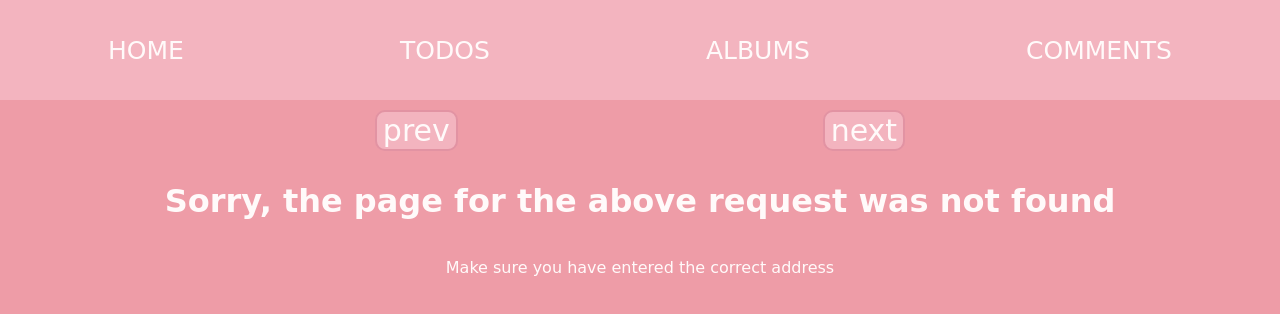
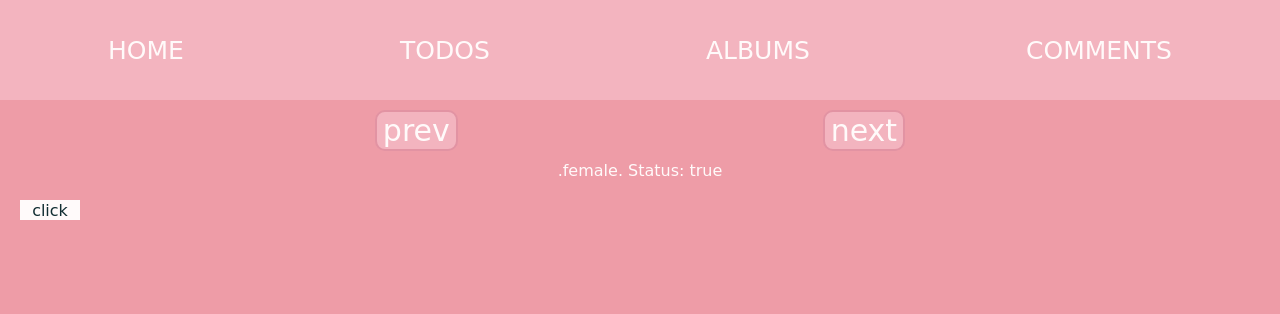
Before and after one commit to Martozhyna/my_react, a React (Create React App) app: page /home in a window 1280 px wide. Before the commit this address had no page. Shown: the top 314 px of the page. Built offline with nearby package versions, Linux system fonts and the light colour scheme.

Commit message:
add context and children

```diff
--- a/src/App.js
+++ b/src/App.js
@@ -1,4 +1,4 @@
-import {Route, Routes} from "react-router-dom";
+import {Navigate, Route, Routes} from "react-router-dom";
 
 import {MainLayout} from "./layouts";
 import {AlbumsPage, CommentsPage, HomePage, NotFoundPage, PostPage, TodosPage} from "./pages";
@@ -7,7 +7,8 @@ const App = () => {
     return (
         <Routes>
             <Route path={'/'} element={<MainLayout/>}>
-                <Route index element={<HomePage/>}/>
+                <Route index element={<Navigate to={'home'}/>}/>
+                <Route path={'home'} element={<HomePage/>}/>
                 <Route path={'todos'} element={<TodosPage/>}/>
                 <Route path={'albums'} element={<AlbumsPage/>}/>
                 <Route path={'comments'} element={<CommentsPage/>}/>
--- /dev/null
+++ b/src/components/Button/Button.js
@@ -0,0 +1,10 @@
+import css from './Button.module.css';
+
+const Button = ({children, click,...props}) => {
+    return (
+        <div className={css.Button} onClick={click} {...props}>
+            {children}
+        </div>
+    )
+}
+export {Button}
--- /dev/null
+++ b/src/components/Button/Button.module.css
@@ -0,0 +1,18 @@
+.Button{
+    display: flex;
+    justify-content: center;
+    align-items: center;
+    background: lightcyan;
+    width: 60px;
+    height: 20px;
+    color: #112D32;
+    margin: 20px;
+}
+
+.Button:hover{
+    background: #e2929e;
+    color: snow;
+    width: 70px;
+    height: 30px;
+    cursor: pointer;
+}
--- a/src/components/index.js
+++ b/src/components/index.js
@@ -6,3 +6,4 @@ export * from './Todo/Todo';
 export * from './Albums/Albums';
 export * from './Album/Album';
 export * from './PostDetail/PostDetail';
+export * from './Button/Button';
--- a/src/index.js
+++ b/src/index.js
@@ -1,16 +1,20 @@
-import React from 'react';
+import React, {createContext} from 'react';
 import ReactDOM from 'react-dom/client';
 import {BrowserRouter} from "react-router-dom";
 
 import './index.css';
 import {App} from './App';
 
-
+export const MyContext = createContext(null);
 
 const root = ReactDOM.createRoot(document.getElementById('root'));
 root.render(
-    <BrowserRouter>
-        <App />
-    </BrowserRouter>
+
+    <MyContext.Provider value={{name: 'Mabel', age:14}}>
+        <BrowserRouter>
+            <App />
+        </BrowserRouter>
+    </MyContext.Provider>
+
 
 );
--- a/src/pages/HomePage/HomePage.js
+++ b/src/pages/HomePage/HomePage.js
@@ -1,44 +1,19 @@
+import {useContext} from "react";
+
 import css from './HomePage.module.css';
+import {MyContext} from "../../index";
+import {Button} from "../../components";
 
 const HomePage = () => {
+    const context = useContext(MyContext);
+    context.gender = 'female';
+    Object.assign(context,{status: true})
+    delete context.name
     return (
         <div className={css.home}>
-            <div>
-                <h1>Welcome to the HomePage</h1>
-            </div>
-            <div className={css.father}>
-                <div className={css.card}>
-                    <div className={css.description}>
-                        <h2>Modern design</h2>
-                        <p>Unique elegance, incredible comfort, soft forms, modern design, affordable price and fast
-                            delivery</p>
-                    </div>
-                    <div className={css.button}>
-                        <button>Learn more</button>
-                    </div>
-                </div>
-
-                <div className={css.card}>
-                    <div className={css.description}>
-                        <h2>Affordable price</h2>
-                        <p>Unique elegance, incredible comfort, soft forms, modern design, affordable price and fast
-                            delivery</p>
-                    </div>
-                    <div className={css.button}>
-                        <button>Learn more</button>
-                    </div>
-                </div>
-                <div className={css.card}>
-                    <div className={css.description}>
-                        <h2>Fast delivery</h2>
-                        <p>Unique elegance, incredible comfort, soft forms, modern design, affordable price and fast
-                            delivery</p>
-                    </div>
-                    <div className={css.button}>
-                        <button>Learn more</button>
-                    </div>
-                </div>
-            </div>
+            {context.name}.
+            {context.gender}. Status: {context.status.toString()}
+            <Button click={() => console.log('OH SOOO AMAZING')} style={{background:'snow'}}>click</Button>
         </div>
     );
 }
```
